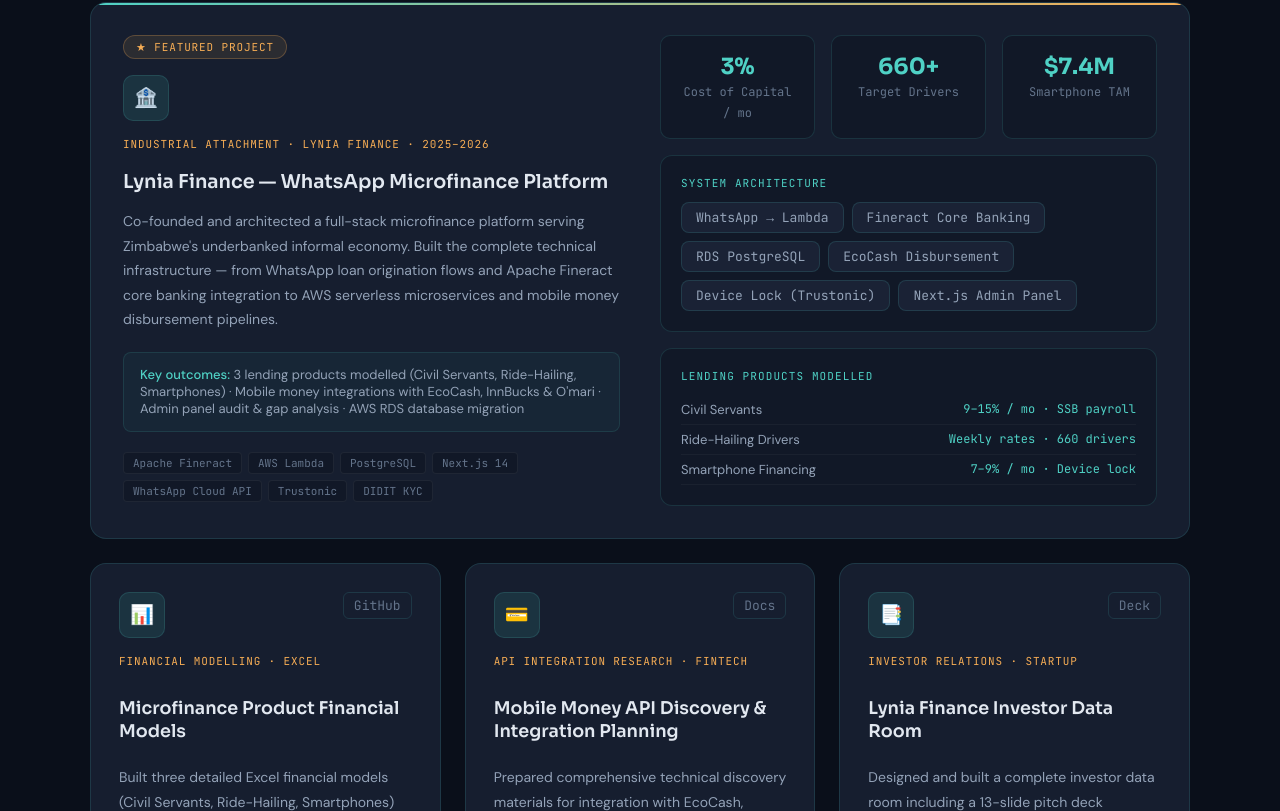
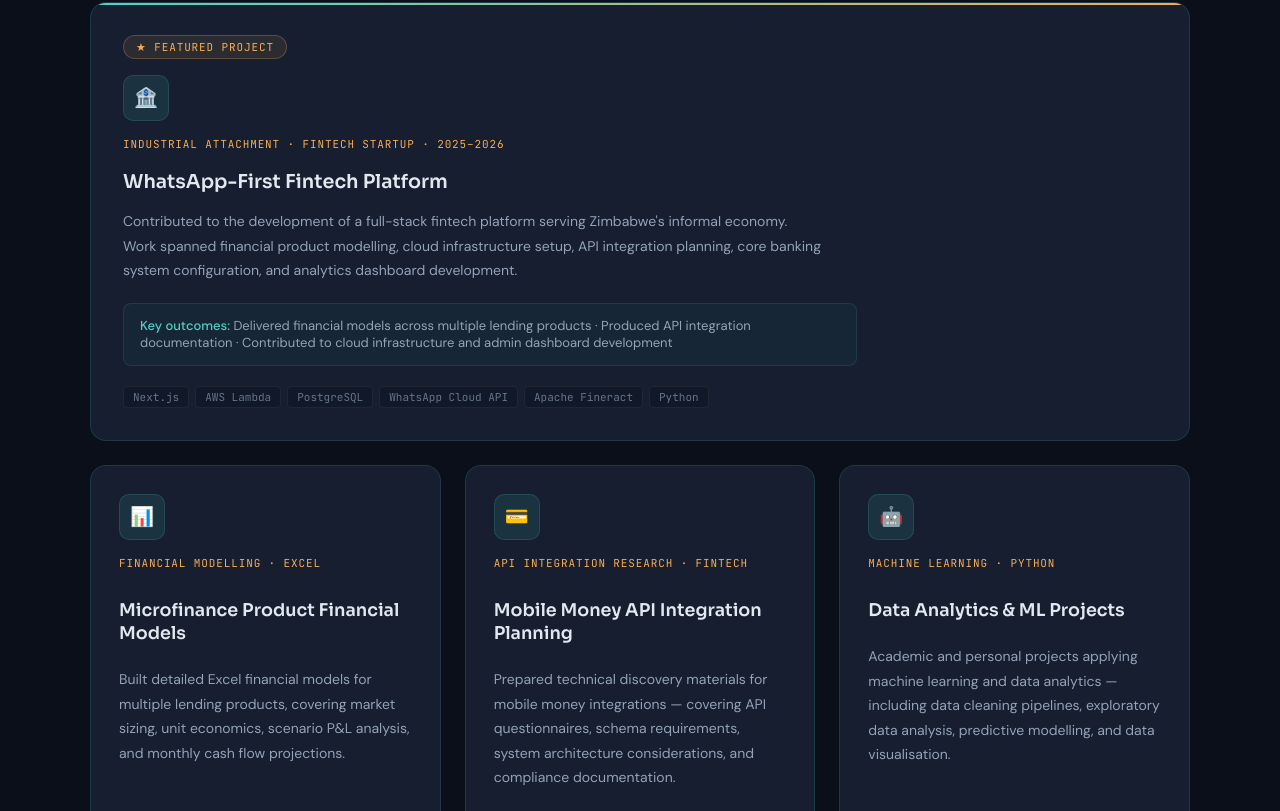
Before and after one commit to 1terr/portfolio-website, a Next.js app in the folder portfolio/: page / in a window 1280 px wide. Shown: the part 3029-3840 px from the top of the page. Built offline with nearby package versions, Linux system fonts and the light colour scheme.

Commit message:
fix: remove confidential data from projects section

```diff
--- a/portfolio/components/Projects.tsx
+++ b/portfolio/components/Projects.tsx
@@ -18,73 +18,47 @@
   {
     featured: true,
     icon: "🏦",
-    context: "Industrial Attachment · Lynia Finance · 2025–2026",
-    title: "Lynia Finance — WhatsApp Microfinance Platform",
-    desc: "Co-founded and architected a full-stack microfinance platform serving Zimbabwe's underbanked informal economy. Built the complete technical infrastructure — from WhatsApp loan origination flows and Apache Fineract core banking integration to AWS serverless microservices and mobile money disbursement pipelines.",
+    context: "Industrial Attachment · Fintech Startup · 2025–2026",
+    title: "WhatsApp-First Fintech Platform",
+    desc: "Contributed to the development of a full-stack fintech platform serving Zimbabwe's informal economy. Work spanned financial product modelling, cloud infrastructure setup, API integration planning, core banking system configuration, and analytics dashboard development.",
     outcomes:
-      "3 lending products modelled (Civil Servants, Ride-Hailing, Smartphones) · Mobile money integrations with EcoCash, InnBucks & O'mari · Admin panel audit & gap analysis · AWS RDS database migration",
+      "Delivered financial models across multiple lending products · Produced API integration documentation · Contributed to cloud infrastructure and admin dashboard development",
     stack: [
-      "Apache Fineract",
+      "Next.js",
       "AWS Lambda",
       "PostgreSQL",
-      "Next.js 14",
       "WhatsApp Cloud API",
-      "Trustonic",
-      "DIDIT KYC",
+      "Apache Fineract",
+      "Python",
     ],
-    links: [{ label: "lyniafinance.com", href: "https://lyniafinance.com" }],
   },
   {
     icon: "📊",
     context: "Financial Modelling · Excel",
     title: "Microfinance Product Financial Models",
-    desc: "Built three detailed Excel financial models (Civil Servants, Ride-Hailing, Smartphones) with 7-sheet structure including Market Sizing, Unit Economics, Scenario P&L, and Monthly Cash Flow projections.",
+    desc: "Built detailed Excel financial models for multiple lending products, covering market sizing, unit economics, scenario P&L analysis, and monthly cash flow projections.",
     outcomes:
-      "Investor-ready models used in Lynia Finance pitch deck · Cost of capital aligned to Zimbabwe Microfinance Fund wholesale rate (3%/mo)",
+      "Investor-ready models covering multiple lending segments · Scenario analysis across optimistic, base, and stress cases",
     stack: ["Excel", "Financial Modelling", "Unit Economics", "Scenario Analysis"],
-    links: [{ label: "GitHub", href: "#" }],
   },
   {
     icon: "💳",
     context: "API Integration Research · Fintech",
-    title: "Mobile Money API Discovery & Integration Planning",
-    desc: "Prepared comprehensive technical discovery materials for integration with EcoCash, InnBucks, and O'mari — covering API questionnaires, schema requirements, system architecture, and compliance considerations.",
+    title: "Mobile Money API Integration Planning",
+    desc: "Prepared technical discovery materials for mobile money integrations — covering API questionnaires, schema requirements, system architecture considerations, and compliance documentation.",
     outcomes:
-      "3 operator-specific integration packs · Disbursement & repayment schema design · Compliance framework",
-    stack: ["REST APIs", "EcoCash", "InnBucks", "O'mari", "Systems Design"],
-    links: [{ label: "Docs", href: "#" }],
+      "Multiple operator integration packs · Disbursement and repayment schema design · Compliance framework documentation",
+    stack: ["REST APIs", "Systems Design", "Technical Documentation"],
   },
   {
-    icon: "📑",
-    context: "Investor Relations · Startup",
-    title: "Lynia Finance Investor Data Room",
-    desc: "Designed and built a complete investor data room including a 13-slide pitch deck (generated programmatically with pptxgenjs), multi-sheet financial model with cap table, and structured data room folder architecture.",
+    icon: "🤖",
+    context: "Machine Learning · Python",
+    title: "Data Analytics & ML Projects",
+    desc: "Academic and personal projects applying machine learning and data analytics — including data cleaning pipelines, exploratory data analysis, predictive modelling, and data visualisation.",
     outcomes:
-      "13-slide pitch deck generated with pptxgenjs · Cap table design · Full data room folder structure in Lynia's teal brand palette",
-    stack: ["pptxgenjs", "Excel", "Cap Table", "Data Room"],
-    links: [{ label: "Deck", href: "#" }],
+      "Applied scikit-learn, pandas, and Matplotlib across multiple datasets · Built end-to-end ML pipelines from raw data to insights",
+    stack: ["Python", "scikit-learn", "pandas", "NumPy", "Matplotlib", "Jupyter"],
   },
-];
-
-const featuredMetrics = [
-  { val: "3%", key: "Cost of Capital / mo" },
-  { val: "660+", key: "Target Drivers" },
-  { val: "$7.4M", key: "Smartphone TAM" },
-];
-
-const archTags = [
-  "WhatsApp → Lambda",
-  "Fineract Core Banking",
-  "RDS PostgreSQL",
-  "EcoCash Disbursement",
-  "Device Lock (Trustonic)",
-  "Next.js Admin Panel",
-];
-
-const lendingProducts = [
-  { name: "Civil Servants", detail: "9–15% / mo · SSB payroll" },
-  { name: "Ride-Hailing Drivers", detail: "Weekly rates · 660 drivers" },
-  { name: "Smartphone Financing", detail: "7–9% / mo · Device lock" },
 ];
 
 export default function Projects() {
@@ -99,11 +73,10 @@
         <SectionHeader
           eyebrow="// 03. Projects"
           title="What I've Built"
-          sub="Real-world projects built during my attachment at Lynia Finance and at NUST — from financial models to production cloud systems."
+          sub="Projects built during my industrial attachment and at NUST — spanning financial modelling, cloud systems, and data analytics."
         />
       </FadeIn>
 
-      {/* Featured project */}
       <FadeIn delay={0.1}>
         <div
           style={{
@@ -116,14 +89,12 @@
             overflow: "hidden",
           }}
           onMouseEnter={(e) =>
-            ((e.currentTarget as HTMLElement).style.borderColor =
-              "rgba(79,209,197,0.4)")
+            ((e.currentTarget as HTMLElement).style.borderColor = "rgba(79,209,197,0.4)")
           }
           onMouseLeave={(e) =>
             ((e.currentTarget as HTMLElement).style.borderColor = "var(--border)")
           }
         >
-          {/* Top gradient bar */}
           <div
             style={{
               position: "absolute",
@@ -134,16 +105,6 @@
               background: "linear-gradient(90deg, var(--teal), var(--amber))",
             }}
           />
-
-          <div
-            style={{
-              display: "grid",
-              gridTemplateColumns: "repeat(auto-fit, minmax(300px, 1fr))",
-              gap: "2.5rem",
-            }}
-          >
-            {/* Left */}
-            <div>
           <div
             style={{
               display: "inline-flex",
@@ -208,6 +169,7 @@
               fontSize: "14px",
               lineHeight: 1.75,
               marginBottom: "1.25rem",
+              maxWidth: "700px",
             }}
           >
             {featured.desc}
@@ -221,6 +183,7 @@
               marginBottom: "1.25rem",
               fontSize: "13px",
               color: "var(--text2)",
+              maxWidth: "700px",
             }}
           >
             <span style={{ color: "var(--teal)", fontWeight: 500 }}>Key outcomes: </span>
@@ -232,141 +195,8 @@
             ))}
           </div>
         </div>
-
-            {/* Right: metrics + arch */}
-            <div style={{ display: "flex", flexDirection: "column", gap: "1rem" }}>
-              <div
-                style={{
-                  display: "grid",
-                  gridTemplateColumns: "repeat(3, 1fr)",
-                  gap: "1rem",
-                }}
-              >
-                {featuredMetrics.map((m) => (
-                  <div
-                    key={m.key}
-                    style={{
-                      background: "var(--bg2)",
-                      border: "1px solid var(--border)",
-                      borderRadius: "10px",
-                      padding: "1rem",
-                      textAlign: "center",
-                    }}
-                  >
-                    <span
-                      style={{
-                        fontFamily: "'Sora', sans-serif",
-                        fontSize: "1.4rem",
-                        fontWeight: 700,
-                        color: "var(--teal)",
-                        display: "block",
-                      }}
-                    >
-                      {m.val}
-                    </span>
-                    <span
-                      style={{
-                        fontSize: "12px",
-                        color: "var(--text3)",
-                        fontFamily: "'JetBrains Mono', monospace",
-                      }}
-                    >
-                      {m.key}
-                    </span>
-                  </div>
-                ))}
-              </div>
-
-              <div
-                style={{
-                  background: "var(--bg2)",
-                  border: "1px solid var(--border)",
-                  borderRadius: "12px",
-                  padding: "1.25rem",
-                }}
-              >
-                <div
-                  style={{
-                    fontFamily: "'JetBrains Mono', monospace",
-                    fontSize: "11px",
-                    color: "var(--teal)",
-                    marginBottom: "0.75rem",
-                    textTransform: "uppercase",
-                    letterSpacing: "0.1em",
-                  }}
-                >
-                  System Architecture
-                </div>
-                <div style={{ display: "flex", flexWrap: "wrap", gap: "8px" }}>
-                  {archTags.map((t) => (
-                    <span
-                      key={t}
-                      style={{
-                        background: "var(--bg3)",
-                        border: "1px solid var(--border)",
-                        padding: "6px 14px",
-                        borderRadius: "8px",
-                        fontSize: "13px",
-                        color: "var(--text2)",
-                        fontFamily: "'JetBrains Mono', monospace",
-                      }}
-                    >
-                      {t}
-                    </span>
-                  ))}
-                </div>
-              </div>
-
-              <div
-                style={{
-                  background: "var(--bg2)",
-                  border: "1px solid var(--border)",
-                  borderRadius: "12px",
-                  padding: "1.25rem",
-                }}
-              >
-                <div
-                  style={{
-                    fontFamily: "'JetBrains Mono', monospace",
-                    fontSize: "11px",
-                    color: "var(--teal)",
-                    marginBottom: "0.75rem",
-                    textTransform: "uppercase",
-                    letterSpacing: "0.1em",
-                  }}
-                >
-                  Lending Products Modelled
-                </div>
-                {lendingProducts.map((p) => (
-                  <div
-                    key={p.name}
-                    style={{
-                      display: "flex",
-                      justifyContent: "space-between",
-                      fontSize: "13px",
-                      padding: "6px 0",
-                      borderBottom: "1px solid rgba(255,255,255,0.04)",
-                    }}
-                  >
-                    <span style={{ color: "var(--text2)" }}>{p.name}</span>
-                    <span
-                      style={{
-                        fontFamily: "'JetBrains Mono', monospace",
-                        color: "var(--teal)",
-                        fontSize: "12px",
-                      }}
-                    >
-                      {p.detail}
-                    </span>
-                  </div>
-                ))}
-              </div>
-            </div>
-          </div>
-        </div>
       </FadeIn>
 
-      {/* Other projects grid */}
       <div
         style={{
           display: "grid",
@@ -410,14 +240,6 @@
     >
       <div
         style={{
-          display: "flex",
-          justifyContent: "space-between",
-          alignItems: "flex-start",
-          marginBottom: "1rem",
-        }}
-      >
-        <div
-          style={{
           width: "44px",
           height: "44px",
           borderRadius: "10px",
@@ -427,42 +249,11 @@
           alignItems: "center",
           justifyContent: "center",
           fontSize: "1.2rem",
+          marginBottom: "1rem",
         }}
       >
         {project.icon}
       </div>
-        <div style={{ display: "flex", gap: "8px" }}>
-          {project.links?.map((link) => (
-            <a
-              key={link.label}
-              href={link.href}
-              style={{
-                color: "var(--text3)",
-                textDecoration: "none",
-                fontSize: "13px",
-                fontFamily: "'JetBrains Mono', monospace",
-                padding: "4px 10px",
-                border: "1px solid var(--border)",
-                borderRadius: "6px",
-                transition: "color 0.2s, border-color 0.2s",
-              }}
-              onMouseEnter={(e) => {
-                const el = e.currentTarget as HTMLElement;
-                el.style.color = "var(--teal)";
-                el.style.borderColor = "rgba(79,209,197,0.4)";
-              }}
-              onMouseLeave={(e) => {
-                const el = e.currentTarget as HTMLElement;
-                el.style.color = "var(--text3)";
-                el.style.borderColor = "var(--border)";
-              }}
-            >
-              {link.label}
-            </a>
-          ))}
-        </div>
-      </div>
-
       <div
         style={{
           fontFamily: "'JetBrains Mono', monospace",
@@ -475,7 +266,6 @@
       >
         {project.context}
       </div>
-
       <h3
         style={{
           fontFamily: "'Sora', sans-serif",
@@ -487,7 +277,6 @@
       >
         {project.title}
       </h3>
-
       <p
         style={{
           color: "var(--text2)",
@@ -499,7 +288,6 @@
       >
         {project.desc}
       </p>
-
       <div
         style={{
           background: "rgba(79,209,197,0.05)",
@@ -514,7 +302,6 @@
         <span style={{ color: "var(--teal)", fontWeight: 500 }}>Impact: </span>
         {project.outcomes}
       </div>
-
       <div style={{ display: "flex", flexWrap: "wrap", gap: "6px" }}>
         {project.stack.map((t) => (
           <StackTag key={t} label={t} />
```
Lines whose indentation alone changed are shown as unchanged.
